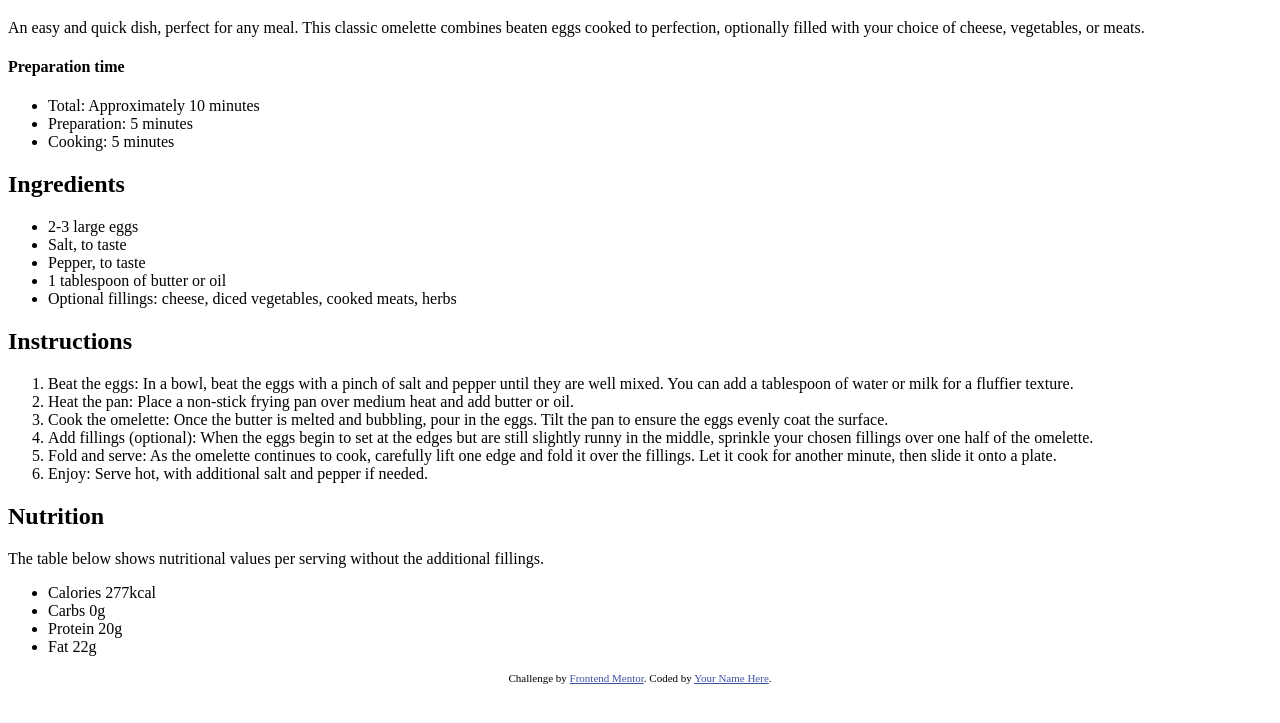
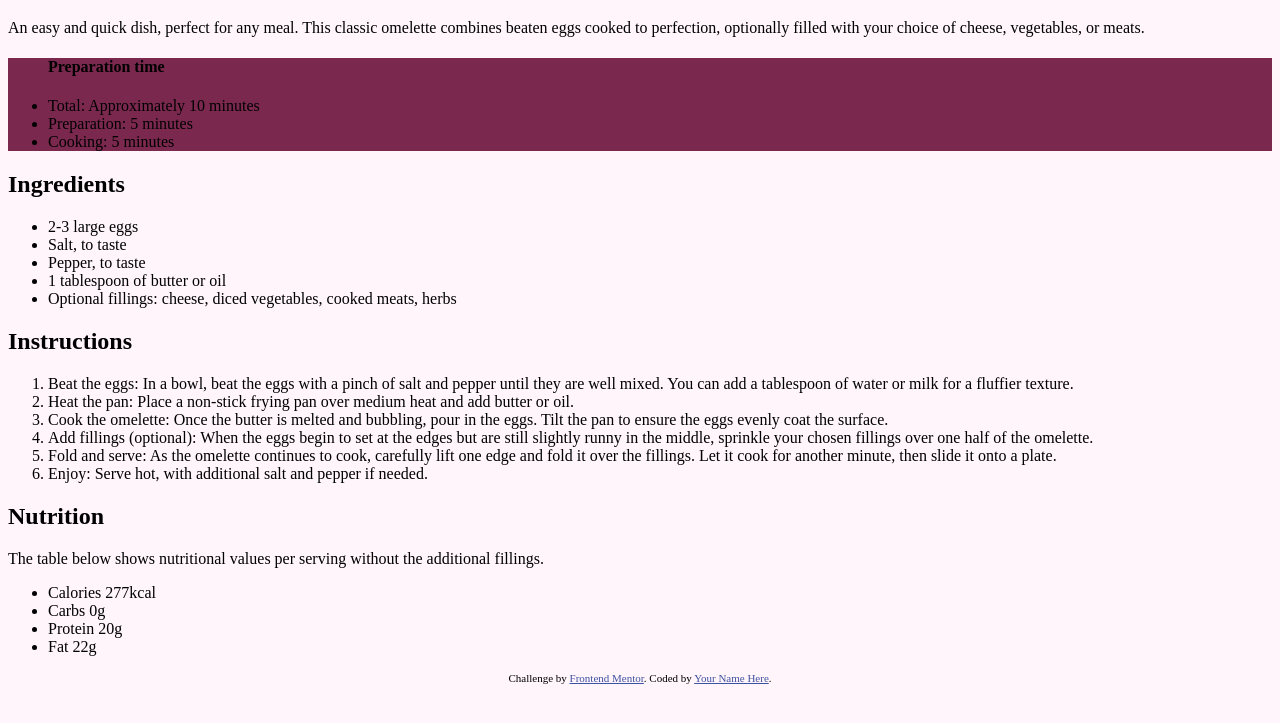
Before and after one commit to KristofferHode/recipe-page-main, a plain HTML site: page index.html in a window 1280 px wide. Shown: the part 61-784 px from the top of the page. Drawn offline with Linux system fonts and the light colour scheme.

Commit message:
added style

```diff
--- a/index.html
+++ b/index.html
@@ -23,8 +23,8 @@
   An easy and quick dish, perfect for any meal. This classic omelette combines beaten eggs cooked
   to perfection, optionally filled with your choice of cheese, vegetables, or meats.
 
+  <ul id="preptime">
   <h4>Preparation time</h4>
-<ul>
   <li>Total: Approximately 10 minutes</li>
   <li>Preparation: 5 minutes</li>
   <li> Cooking: 5 minutes</li>
--- a/style.css
+++ b/style.css
@@ -0,0 +1,2 @@
+body{background-color: hsl(330,100%, 98%);}
+#preptime{background-color:hsl(332, 51%, 32%) ;}
```
